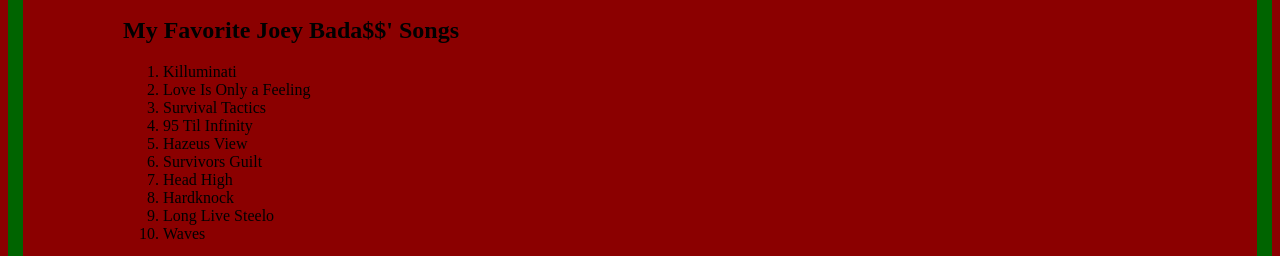
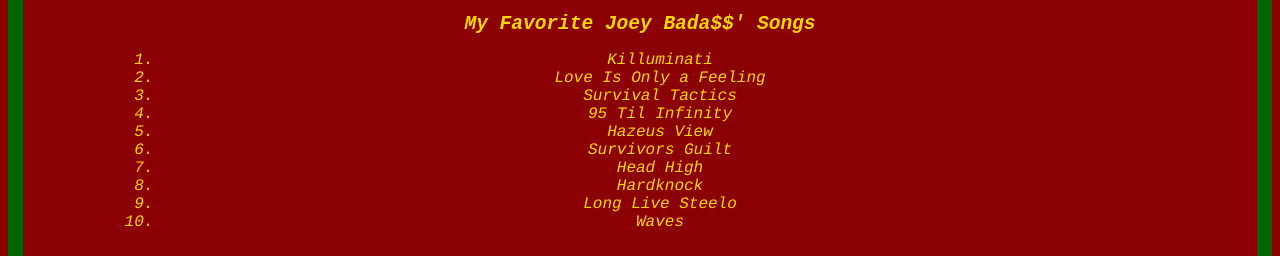
Before and after one commit to GitHubberson333/csumb-lewis-peters.github.io, a plain HTML site: page Task-2/index.html in a window 1280 px wide. Shown: the part 2549-2805 px from the top of the page. Drawn offline with Linux system fonts and the light colour scheme.

Commit message:
Update styles.css

```diff
--- a/Task-2/styles.css
+++ b/Task-2/styles.css
@@ -62,11 +62,18 @@
   color: green;
 	}
 
-ul {
+ul, li {
    color: gold;
    font-family: courier, monospace;
    font-style: oblique;
    text-align: center;
+}
+
+h2 {
+  color: gold;
+  text-align: center;
+  font-family: Monospace;
+  font-style: oblique;
 }
 
 #timeline {
```
